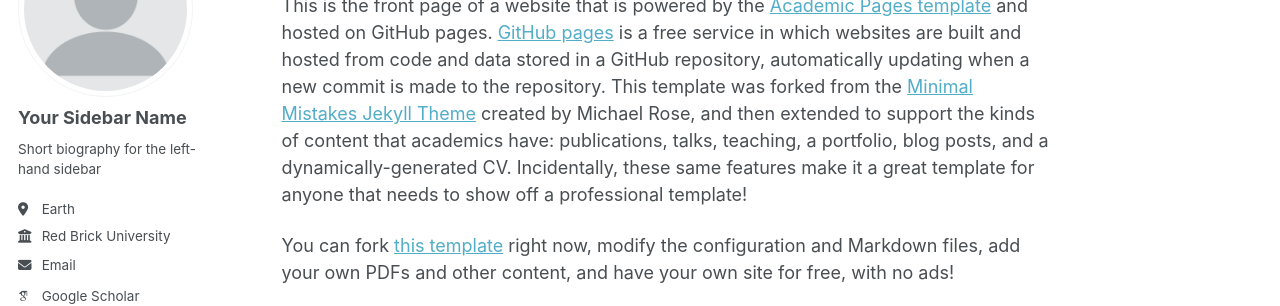
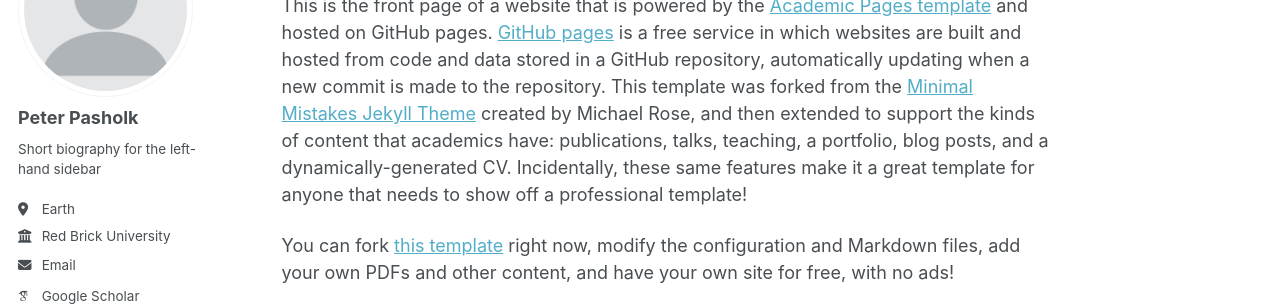
Before and after one commit to ppasholk/ppasholk.github.io, a Jekyll site: the page built from _pages/about.md, in a window 1280 px wide. Shown: the part 177-483 px from the top of the page. Built offline with Jekyll 4.4.1, drawn with Linux system fonts in a browser that asks for light colours; some web fonts are replaced; a script that is not in the unit is left out.

Commit message:
Update _config.yml

```diff
--- a/_config.yml
+++ b/_config.yml
@@ -24,7 +24,7 @@ repository               : "academicpages/academicpages.github.io"
 author:
   # Biographic information
   avatar           : "profile.png"
-  name             : "Your Sidebar Name"
+  name             : "Peter Pasholk"
   pronouns         : # example: "she/her"
   bio              : "Short biography for the left-hand sidebar"
   location         : "Earth"
```
